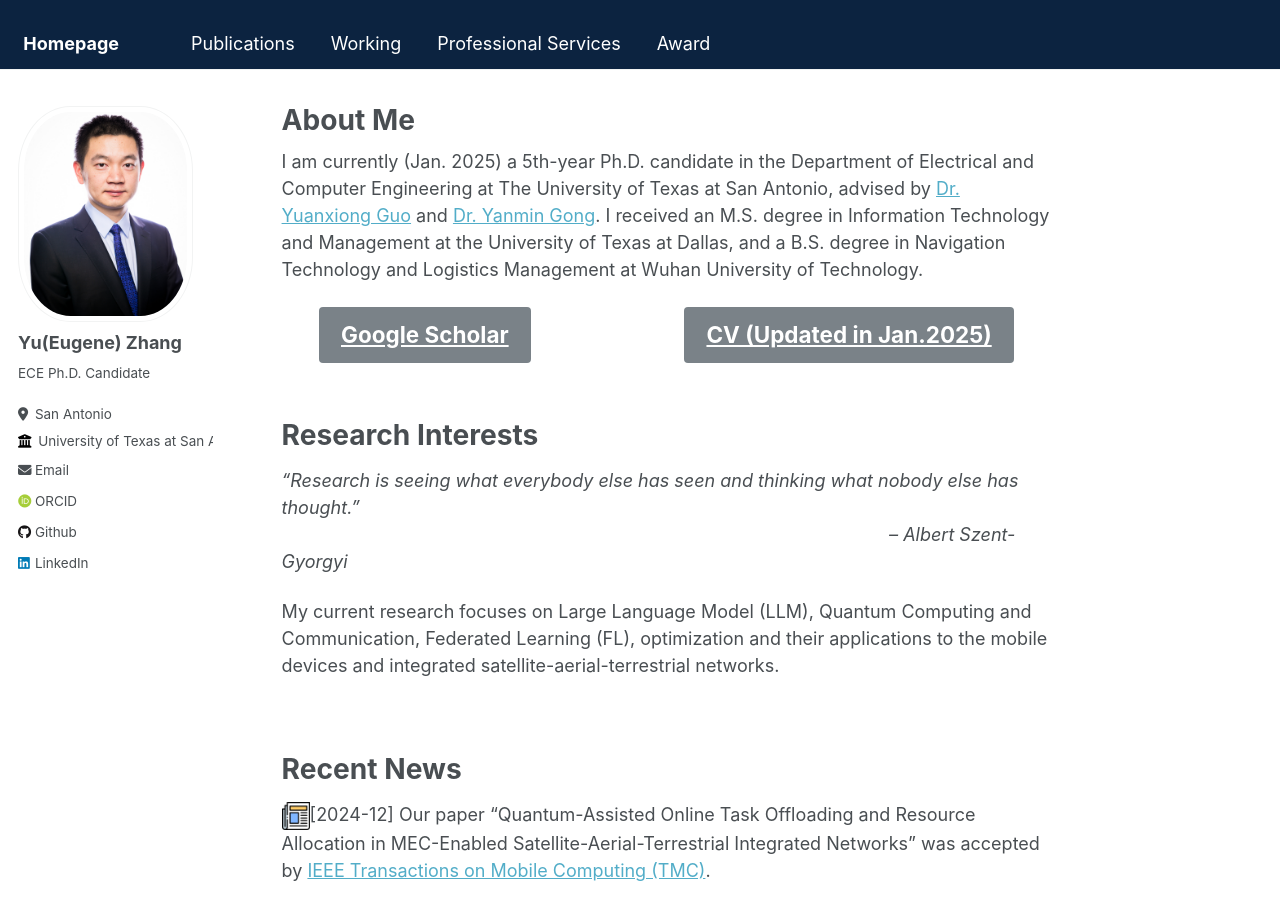
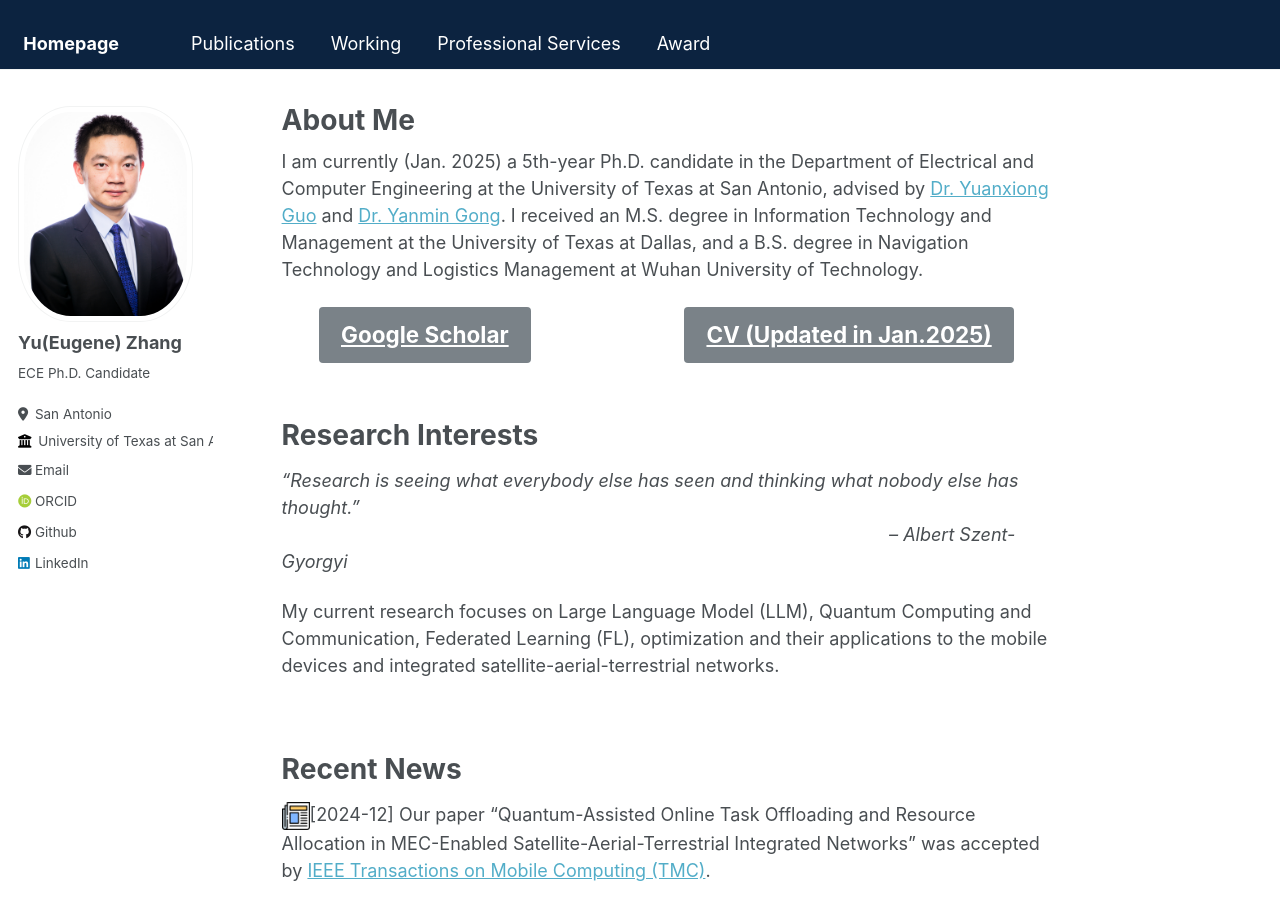
Before and after one commit to Yu-Zhang-Eugene/yu-zhang-eugene.github.io, a Jekyll site: the page built from _pages/about.md, in a window 1280 px wide and 900 px high. Built offline with Jekyll 4.4.1, drawn with Linux system fonts in a browser that asks for light colours; some web fonts are replaced.

```diff
--- a/_pages/about.md
+++ b/_pages/about.md
@@ -7,7 +7,7 @@ redirect_from:
   - /about.html
 ---
 
-I am currently (Jan. 2025) a 5th-year Ph.D. candidate in the Department of Electrical and Computer Engineering at The University of Texas at San Antonio, advised by [Dr. Yuanxiong Guo](https://guoyuanxiong.github.io) and [Dr. Yanmin Gong](https://yanmingong.github.io). I received an M.S. degree in Information Technology and Management at the University of Texas at Dallas, and a B.S. degree in Navigation Technology and Logistics Management at Wuhan University of Technology.
+I am currently (Jan. 2025) a 5th-year Ph.D. candidate in the Department of Electrical and Computer Engineering at the University of Texas at San Antonio, advised by [Dr. Yuanxiong Guo](https://guoyuanxiong.github.io) and [Dr. Yanmin Gong](https://yanmingong.github.io). I received an M.S. degree in Information Technology and Management at the University of Texas at Dallas, and a B.S. degree in Navigation Technology and Logistics Management at Wuhan University of Technology.
 
 <div style="display: flex; justify-content: space-around; align-items: center;">
   <!-- First button linking to Stack Overflow -->
```
